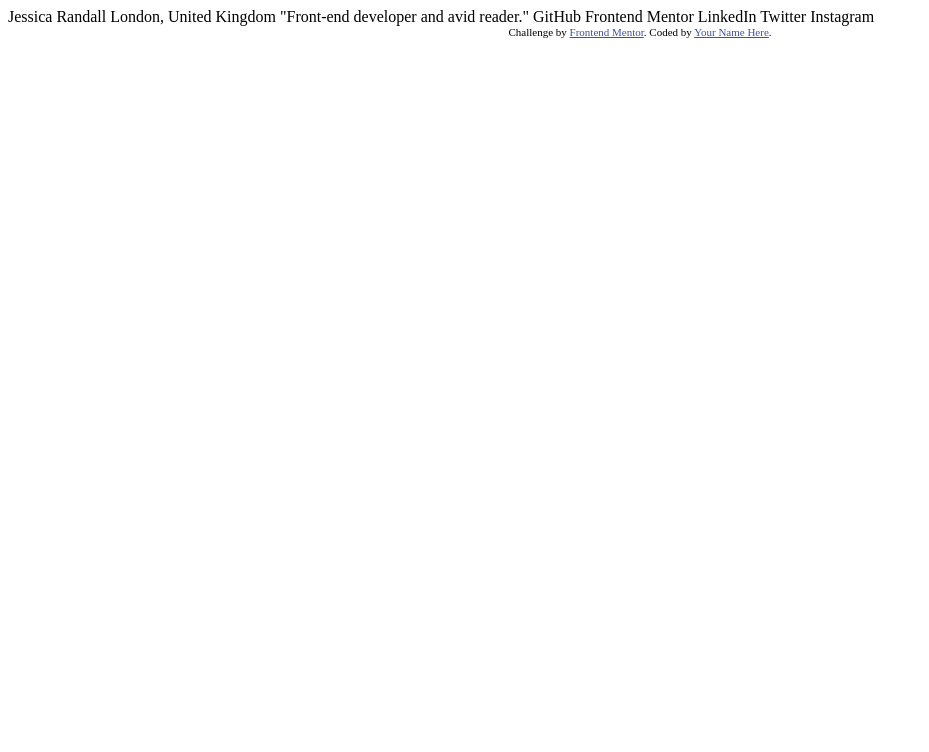
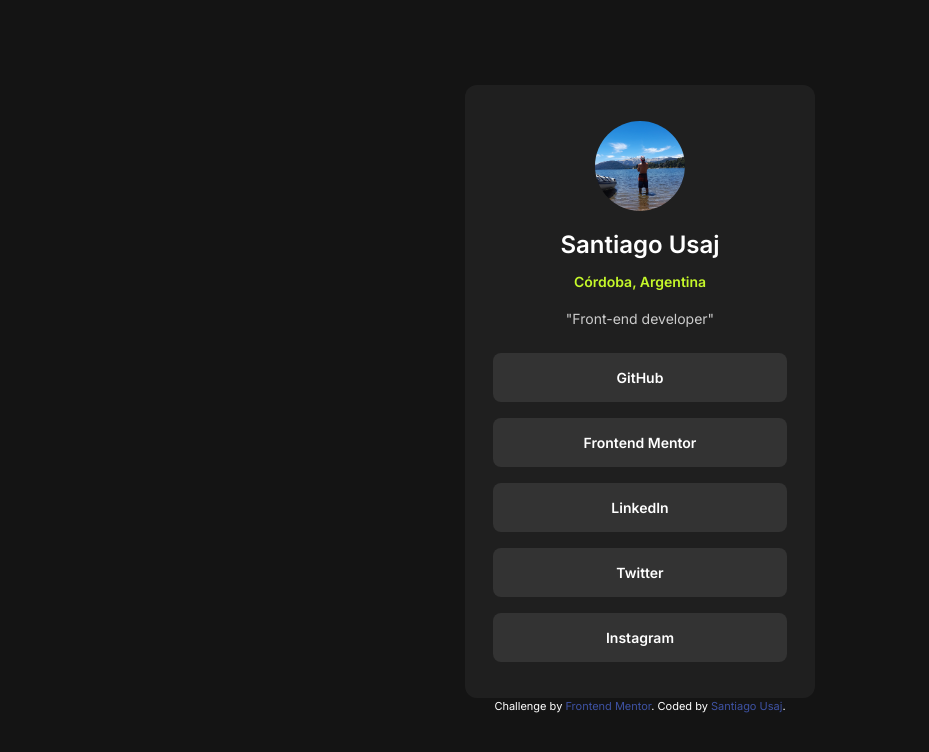
Before and after one commit to El-Yankee/frontendmentor_social-links-profile, a plain HTML site: page index.html in a window 1280 px wide. Shown: the whole page, without its empty margins (0-929 px from the left). Drawn offline with Linux system fonts and the light colour scheme.

Commit message:
Solution

```diff
--- /dev/null
+++ b/css/style.css
@@ -0,0 +1,110 @@
+@import url("https://fonts.googleapis.com/css2?family=Figtree:ital,wght@0,300..900;1,300..900&family=Inter:ital,opsz,wght@0,14..32,100..900;1,14..32,100..900&display=swap");
+
+* {
+  padding: 0;
+  margin: 0;
+  box-sizing: border-box;
+}
+
+body {
+  background-color: hsl(0, 0%, 8%);
+  font-family: "Inter", sans-serif;
+  font-size: 14px;
+  color: hsl(0, 0%, 100%);
+  text-align: center;
+  line-height: 1.5;
+  height: 100vh;
+  display: flex;
+  flex-direction: column;
+  justify-content: center;
+}
+
+main {
+  display: flex;
+  justify-content: center;
+  align-items: center;
+}
+
+img {
+  display: block;
+  max-width: 100%;
+  margin-inline: auto;
+}
+
+ul li {
+  list-style: none;
+}
+
+a {
+  color: white;
+  text-decoration: none;
+}
+
+.profile-card {
+  background: hsl(0, 0%, 12%);
+  width: 100%;
+  max-width: 350px;
+  padding: 2.25rem 1.75rem;
+  border-radius: 0.75rem;
+}
+
+.profile-image {
+  width: 90px;
+  height: 90px;
+  object-fit: cover;
+  border-radius: 50%;
+  margin-bottom: 1rem;
+}
+
+.title {
+  font-size: 1.5rem;
+  font-weight: 600;
+  margin-bottom: 0.5rem;
+}
+
+.location {
+  color: hsl(75, 94%, 57%);
+  font-weight: 600;
+  margin-bottom: 1rem;
+}
+
+.bio {
+  color: hsl(0, 0%, 80%);
+  font-weight: 400;
+  font-size: 0.875rem;
+  margin-bottom: 1.5rem;
+}
+
+.social-links {
+  display: flex;
+  flex-direction: column;
+  justify-content: center;
+  gap: 1rem;
+}
+
+.list-item {
+  display: block;
+  padding: 0.875rem;
+  font-weight: 600;
+  border-radius: 0.5rem;
+  background: hsl(0, 0%, 20%);
+  transition: background 0.3s ease, color 0.3s ease;
+}
+
+.list-item:hover {
+  background: hsl(75, 94%, 57%);
+  color: black;
+}
+
+.list-item:focus-visible {
+  background: hsl(75, 94%, 57%);
+  color: black;
+}
+
+.attribution {
+  font-size: 11px;
+  text-align: center;
+}
+.attribution a {
+  color: hsl(228, 45%, 44%);
+}
--- a/index.html
+++ b/index.html
@@ -1,34 +1,84 @@
 <!DOCTYPE html>
 <html lang="en">
   <head>
-  <meta charset="UTF-8">
-  <meta name="viewport" content="width=device-width, initial-scale=1.0"> <!-- displays site properly based on user's device -->
+    <meta charset="UTF-8" />
+    <meta name="viewport" content="width=device-width, initial-scale=1.0" />
+    <!-- displays site properly based on user's device -->
 
-  <link rel="icon" type="image/png" sizes="32x32" href="./assets/images/favicon-32x32.png">
+    <link
+      rel="icon"
+      type="image/png"
+      sizes="32x32"
+      href="./assets/images/favicon-32x32.png"
+    />
+    <link rel="stylesheet" href="./css/style.css" />
 
     <title>Frontend Mentor | Social links profile</title>
+  </head>
 
-  <!-- Feel free to remove these styles or customise in your own stylesheet 👍 -->
-  <style>
-    .attribution { font-size: 11px; text-align: center; }
-    .attribution a { color: hsl(228, 45%, 44%); }
-  </style>
-</head>
   <body>
+    <main>
+      <div class="profile-card">
+        <img
+          src="./assets/images/avatar-santi.jpg"
+          alt="Santiago Usaj's profile picture"
+          class="profile-image"
+        />
+        <h1 class="title">Santiago Usaj</h1>
+        <p class="location">Córdoba, Argentina</p>
+        <p class="bio">"Front-end developer"</p>
+        <ul class="social-links">
+          <li>
+            <a
+              href="https://github.com/El-Yankee"
+              class="list-item"
+              target="_blank"
+              >GitHub</a
+            >
+          </li>
+          <li>
+            <a
+              href="https://www.frontendmentor.io/profile/El-Yankee"
+              class="list-item"
+              target="_blank"
+              >Frontend Mentor</a
+            >
+          </li>
+          <li>
+            <a
+              href="https://www.linkedin.com/in/santiago-usaj/"
+              class="list-item"
+              target="_blank"
+              >LinkedIn</a
+            >
+          </li>
+          <li>
+            <a
+              href="https://x.com/El_Yankee11"
+              class="list-item"
+              target="_blank"
+              >Twitter</a
+            >
+          </li>
+          <li>
+            <a
+              href="https://www.instagram.com/santiagousaj11/"
+              class="list-item"
+              target="_blank"
+              >Instagram</a
+            >
+          </li>
+        </ul>
+      </div>
+    </main>
 
-  Jessica Randall
-  London, United Kingdom
-  "Front-end developer and avid reader."
-
-  GitHub
-  Frontend Mentor
-  LinkedIn
-  Twitter
-  Instagram
-
+    <footer>
       <div class="attribution">
-    Challenge by <a href="https://www.frontendmentor.io?ref=challenge" target="_blank">Frontend Mentor</a>.
-    Coded by <a href="#">Your Name Here</a>.
+        Challenge by
+        <a href="https://www.frontendmentor.io?ref=challenge" target="_blank"
+          >Frontend Mentor</a
+        >. Coded by <a href="#">Santiago Usaj</a>.
       </div>
+    </footer>
   </body>
 </html>
```
Also changed, not shown: assets/images/avatar-santi.jpg (added). Lines whose indentation alone changed are shown as unchanged.
